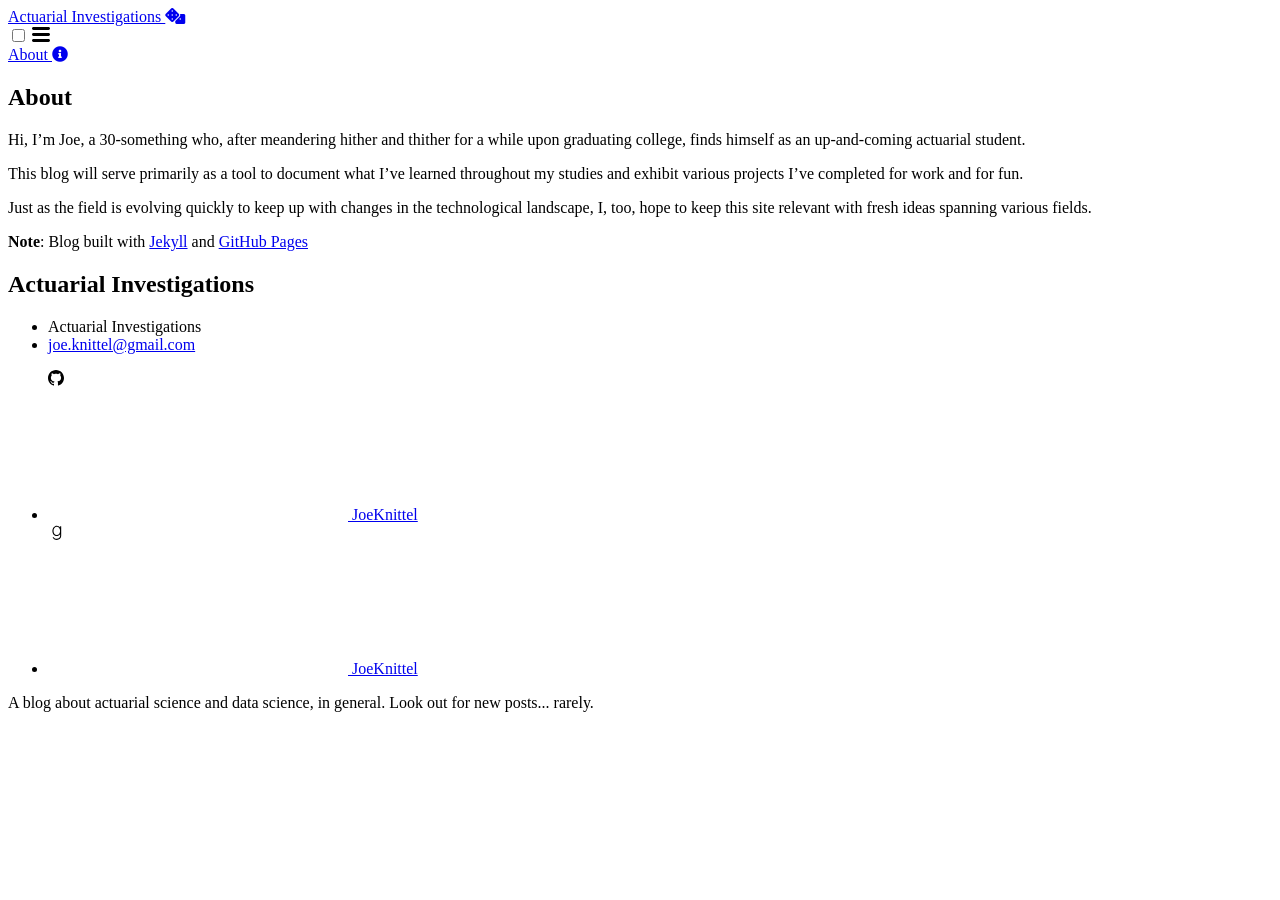
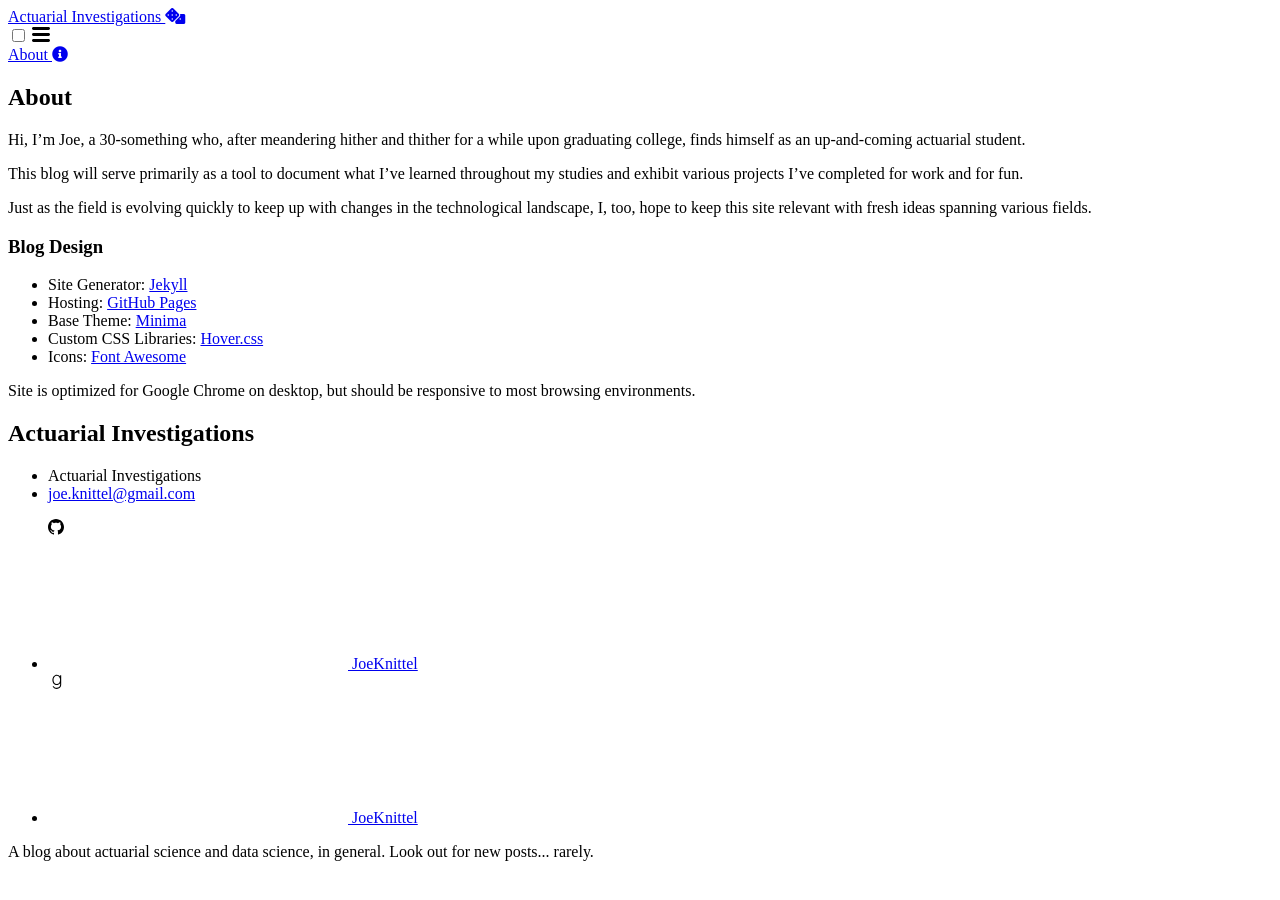
Before and after one commit to JoeKnittel/joeknittel.github.io, a Jekyll site: the page built from about.markdown, in a window 1280 px wide. Built offline with Jekyll 4.4.1, drawn with Linux system fonts in a browser that asks for light colours; nearby versions of some CDN libraries.

Commit message:
About Update

```diff
--- a/about.markdown
+++ b/about.markdown
@@ -10,4 +10,12 @@ This blog will serve primarily as a tool to document what I've learned throughou
 
 Just as the field is evolving quickly to keep up with changes in the technological landscape, I, too, hope to keep this site relevant with fresh ideas spanning various fields.
 
-**Note**: Blog built with <a href = "https://jekyllrb.com/" target = "_blank">Jekyll</a> and <a href = "https://pages.github.com/" target = "_blank">GitHub Pages</a>
+### Blog Design
+
+- Site Generator: <a href = "https://jekyllrb.com/" target = "_blank">Jekyll</a>
+- Hosting: <a href = "https://pages.github.com/" target = "_blank">GitHub Pages</a>
+- Base Theme: <a href = "https://jekyll.github.io/minima/" target = "_blank">Minima</a>
+- Custom CSS Libraries: <a href = "https://ianlunn.github.io/Hover/" target = "_blank">Hover.css</a>
+- Icons: <a href = "https://fontawesome.com/" target= "_blank">Font Awesome</a>
+
+Site is optimized for Google Chrome on desktop, but should be responsive to most browsing environments.
```
Also changed, not shown: 1 other file.
